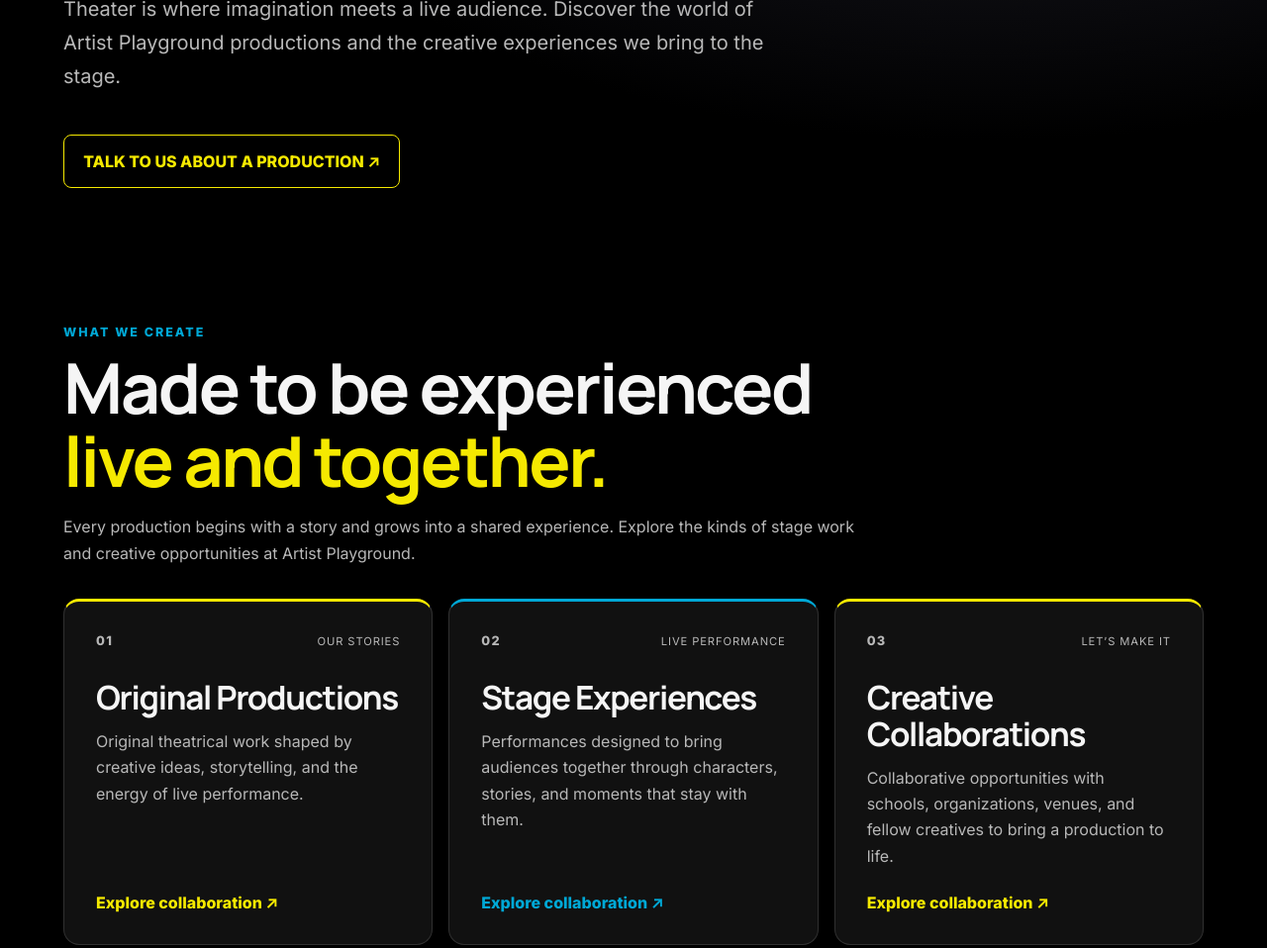
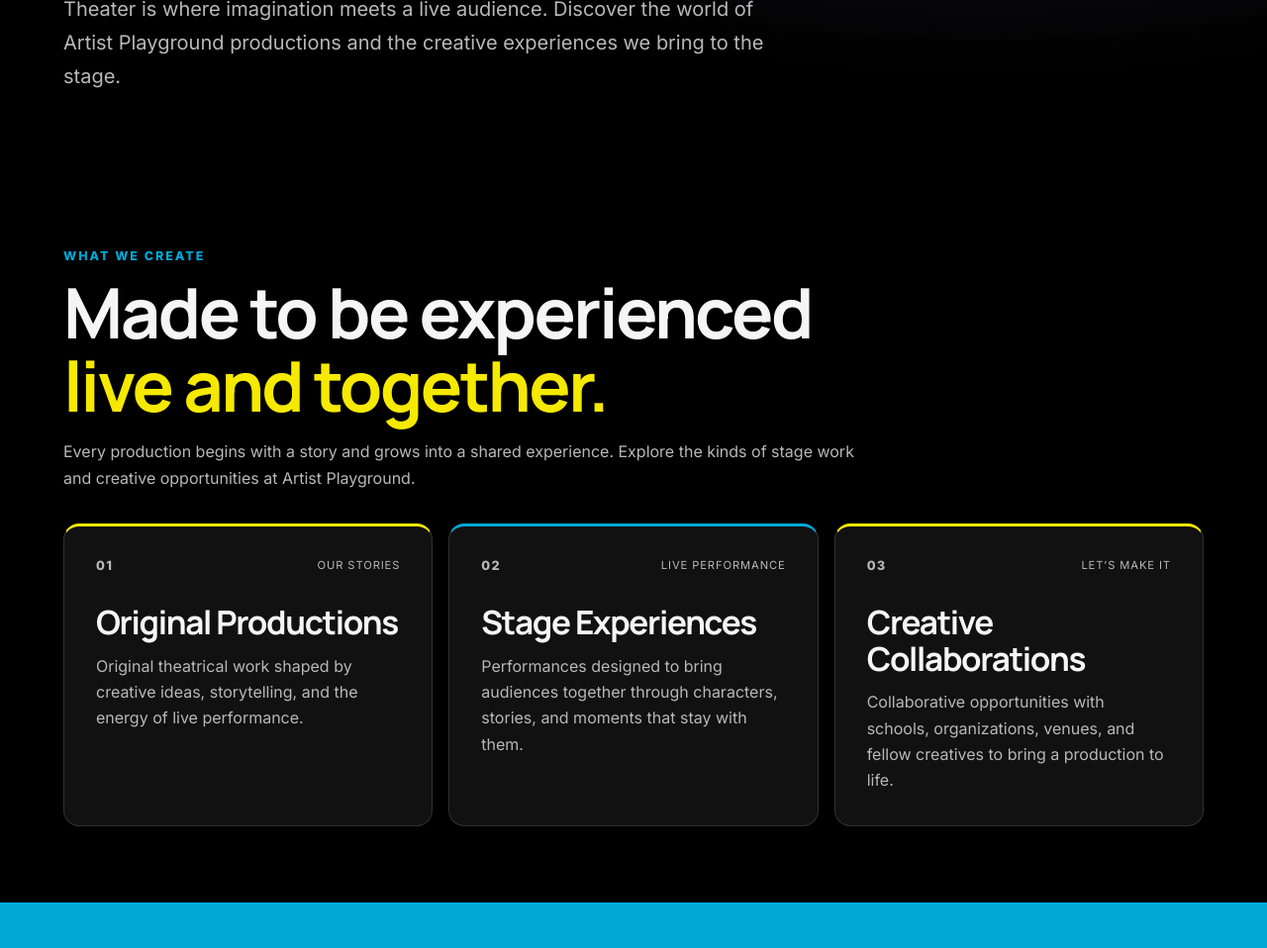
Before and after one commit to web2table/artistplayground, an Astro site: page /artistplayground/productions in a window 1280 px wide. Shown: the part 522-1480 px from the top of the page at 99% size. Built offline with nearby package versions, Linux system fonts and the light colour scheme; Astro itself is replaced by a stand-in of ours.

Commit message:
Reduce redundant contact links

```diff
--- a/src/pages/productions/index.astro
+++ b/src/pages/productions/index.astro
@@ -8,8 +8,8 @@ const formats = [
 ];
 ---
 <BaseLayout title="Theater Productions | Artist Playground" description="Explore theater productions and live stage experiences from Artist Playground.">
-<section class="hero"><p class="eyebrow">ARTIST PLAYGROUND · ON STAGE</p><h1>Stories made<br/><span>for the stage.</span></h1><p class="lead">Theater is where imagination meets a live audience. Discover the world of Artist Playground productions and the creative experiences we bring to the stage.</p><a class="hero-cta" href={`${base}contact/`}>TALK TO US ABOUT A PRODUCTION ↗</a></section>
-<section class="showcase"><div class="heading"><p class="eyebrow">WHAT WE CREATE</p><h2>Made to be experienced<br/><span>live and together.</span></h2><p>Every production begins with a story and grows into a shared experience. Explore the kinds of stage work and creative opportunities at Artist Playground.</p></div><div class="cards">{formats.map((item)=><article class:list={['card',item.accent]}><div class="top"><span class="number">{item.number}</span><span class="tag">{item.tag}</span></div><h3>{item.title}</h3><p>{item.text}</p><a href={`${base}contact/`}>Explore collaboration ↗</a></article>)}</div></section>
+<section class="hero"><p class="eyebrow">ARTIST PLAYGROUND · ON STAGE</p><h1>Stories made<br/><span>for the stage.</span></h1><p class="lead">Theater is where imagination meets a live audience. Discover the world of Artist Playground productions and the creative experiences we bring to the stage.</p></section>
+<section class="showcase"><div class="heading"><p class="eyebrow">WHAT WE CREATE</p><h2>Made to be experienced<br/><span>live and together.</span></h2><p>Every production begins with a story and grows into a shared experience. Explore the kinds of stage work and creative opportunities at Artist Playground.</p></div><div class="cards">{formats.map((item)=><article class:list={['card',item.accent]}><div class="top"><span class="number">{item.number}</span><span class="tag">{item.tag}</span></div><h3>{item.title}</h3><p>{item.text}</p></article>)}</div></section>
 <section class="cta"><p class="eyebrow">HAVE A PROJECT IN MIND?</p><h2>Let's bring your story to the stage.</h2><p>Reach out to discuss performances, collaborations, venues, or other theater-related inquiries.</p><a href={`${base}contact/`}>CONTACT ARTIST PLAYGROUND ↗</a></section>
 </BaseLayout>
 <style>
```
